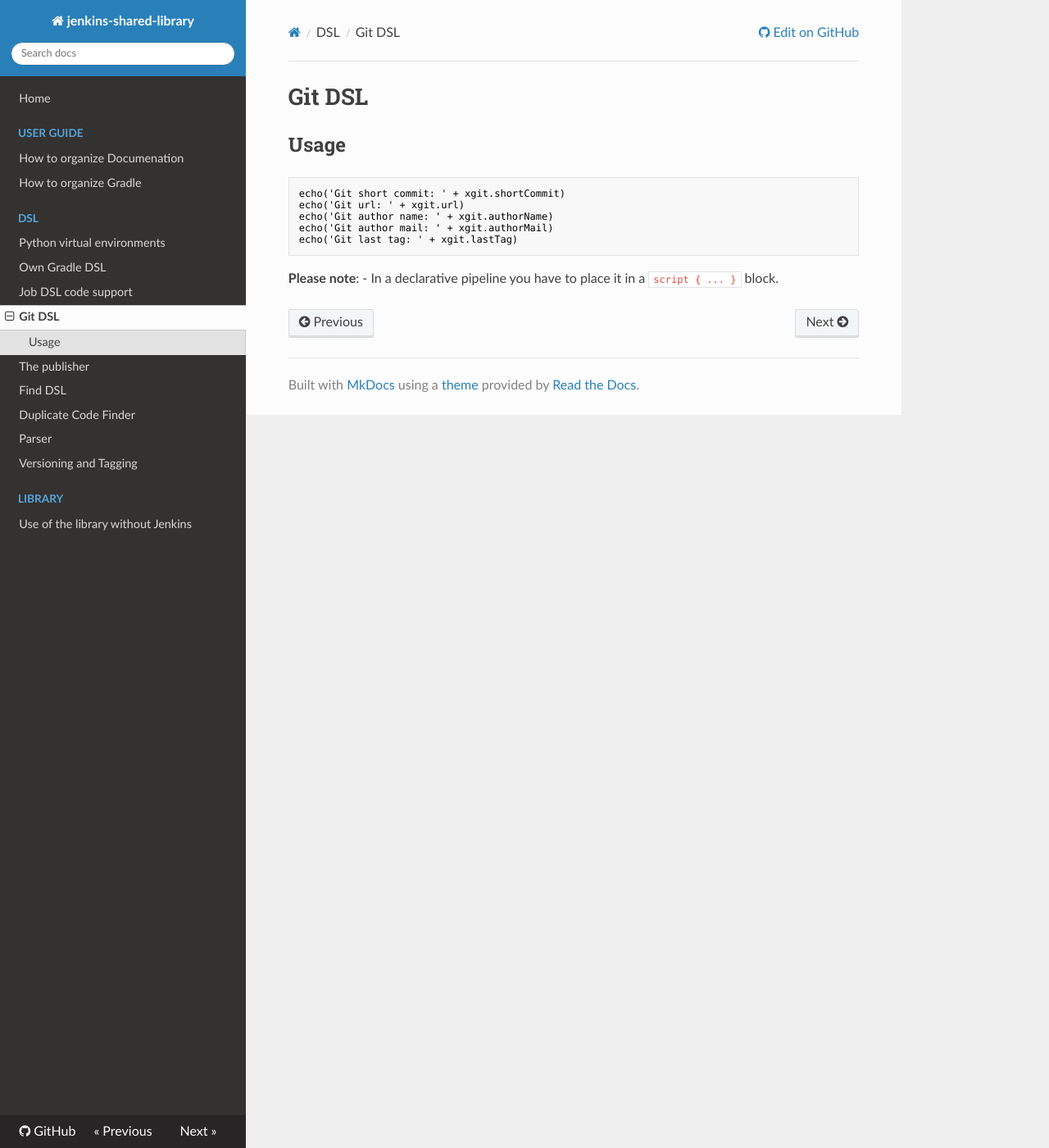
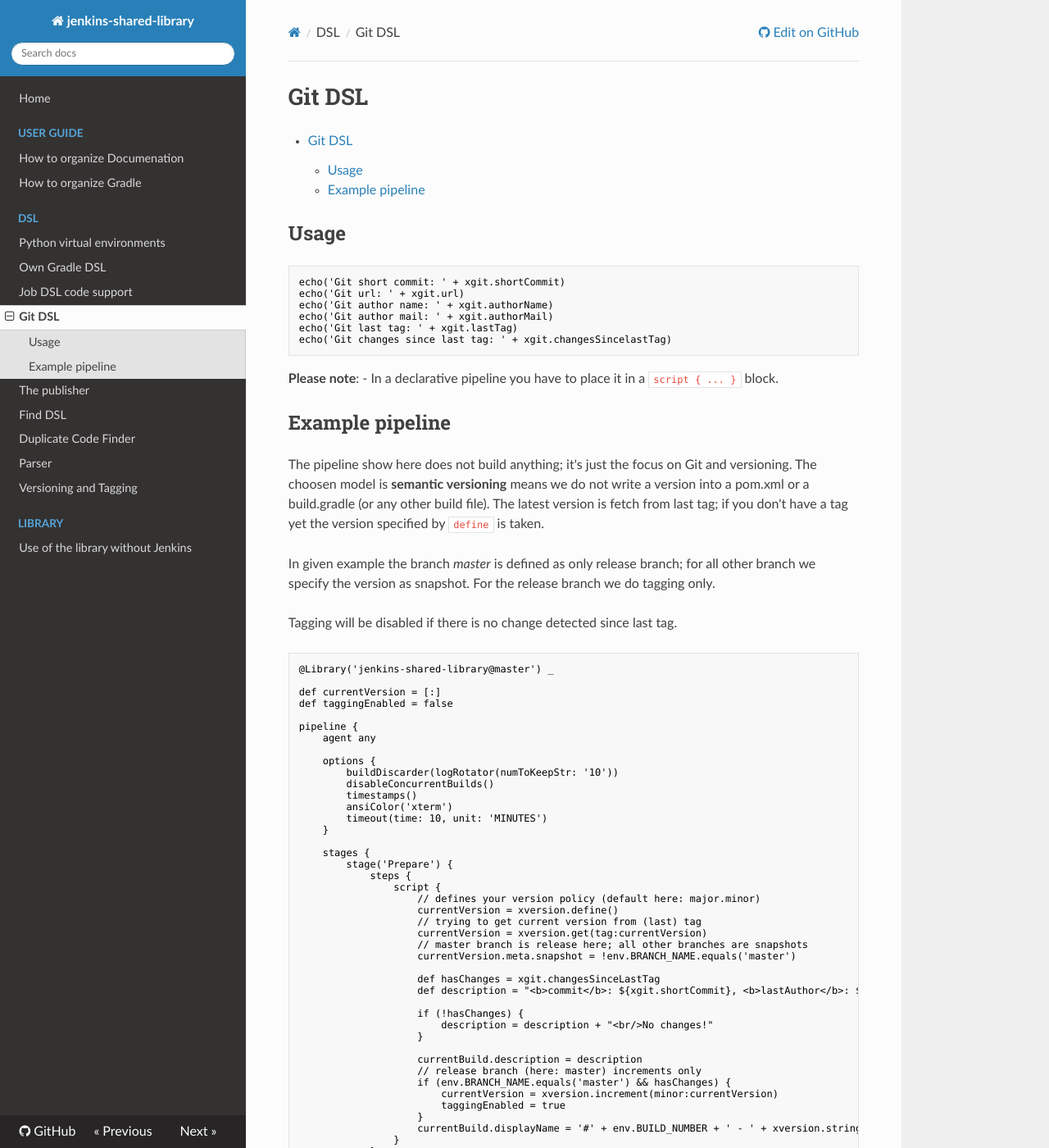
Before and after one commit to Nachtfeuer/jenkins-shared-library, an MkDocs documentation site: the page built from docs/xgit.md, in a window 1280 px wide and 1400 px high. Shown: the whole window at 82% size. Built offline with MkDocs 1.6.1, drawn with Linux system fonts in a browser that asks for light colours; nearby versions of some CDN libraries; some of the changed text lies outside the part shown.

Commit message:
documenation for xgt updated

````diff
--- a/docs/xgit.md
+++ b/docs/xgit.md
@@ -8,7 +10,82 @@ echo('Git url: ' + xgit.url)
 echo('Git author name: ' + xgit.authorName)
 echo('Git author mail: ' + xgit.authorMail)
 echo('Git last tag: ' + xgit.lastTag)
+echo('Git changes since last tag: ' + xgit.changesSincelastTag)
 ```
 
 **Please note**:
  - In a declarative pipeline you have to place it in a `script { ... }` block.
+
+
+## Example pipeline
+
+The pipeline show here does not build anything; it's just the focus on Git and versioning.
+The choosen model is **semantic versioning** means  we do not write a version into a pom.xml
+or a build.gradle (or any other build file). The latest version is fetch from last tag;
+if you don't have a tag yet the version specified by `define` is taken.
+
+In given example the branch *master* is defined as only release branch; for all other branch
+we specify the version as snapshot. For the release branch we do tagging only.
+
+Tagging will be disabled if there is no change detected since last tag.
+
+```groovy
+@Library('jenkins-shared-library@master') _
+
+def currentVersion = [:]
+def taggingEnabled = false
+
+pipeline {
+    agent any
+
+    options {
+        buildDiscarder(logRotator(numToKeepStr: '10'))
+        disableConcurrentBuilds()
+        timestamps()
+        ansiColor('xterm')
+        timeout(time: 10, unit: 'MINUTES')
+    }
+
+    stages {
+        stage('Prepare') {
+            steps {
+                script {
+                    // defines your version policy (default here: major.minor)
+                    currentVersion = xversion.define()
+                    // trying to get current version from (last) tag
+                    currentVersion = xversion.get(tag:currentVersion)
+                    // master branch is release here; all other branches are snapshots
+                    currentVersion.meta.snapshot = !env.BRANCH_NAME.equals('master')
+
+                    def hasChanges = xgit.changesSinceLastTag
+                    def description = "<b>commit</b>: ${xgit.shortCommit}, <b>lastAuthor</b>: ${xgit.authorName}"
+
+                    if (!hasChanges) {
+                        description = description + "<br/>No changes!"
+                    }
+
+                    currentBuild.description = description
+                    // release branch (here: master) increments only
+                    if (env.BRANCH_NAME.equals('master') && hasChanges) {
+                        currentVersion = xversion.increment(minor:currentVersion)
+                        taggingEnabled = true
+                    }
+                    currentBuild.displayName = '#' + env.BUILD_NUMBER + ' - ' + xversion.stringifyForTag(currentVersion)
+                }
+            }
+        }
+    }
+
+    post {
+        success {
+            script {
+                if ('master'.equals(env.BRANCH_NAME) && taggingEnabled) {
+                    sshagent(['SSH_GIT_CREDENTIALS']) {
+                        xversion.apply(tag:currentVersion)
+                    }
+                }
+            }
+        }
+    }
+}
+```
````
Also changed, not shown: other parts of docs/xgit.md (+2 -0 lines).
